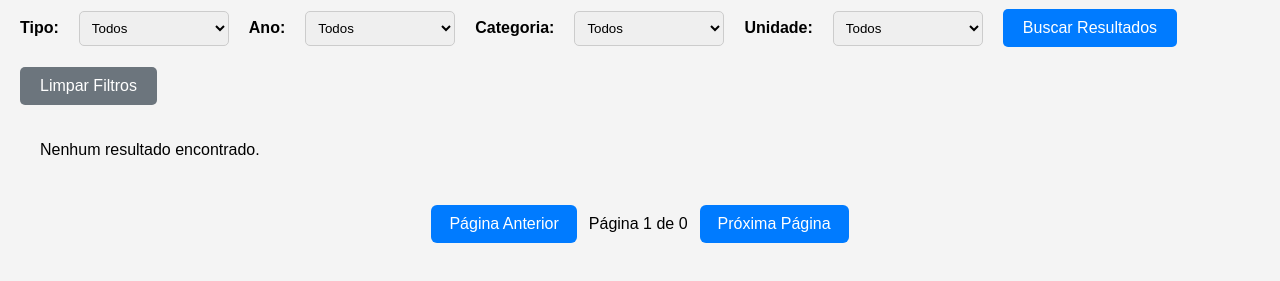
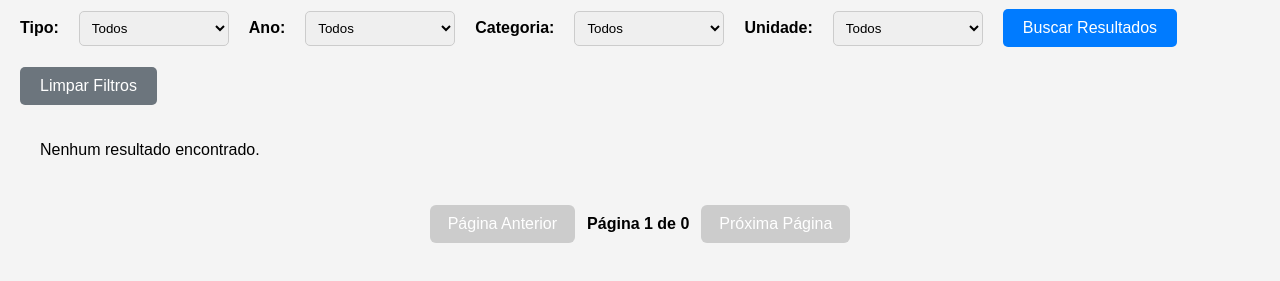
Before and after one commit to mdsg98/painel-premios, a plain HTML site: page index.html in a window 1280 px wide. Both pictures are taken after a click on the button "Buscar Resultados". Shown: the part 79-360 px from the top of the page. Drawn offline with Linux system fonts and the light colour scheme; no server answers.

Commit message:
chore: previous and next pagination button unable feature

```diff
--- a/style.css
+++ b/style.css
@@ -93,6 +93,16 @@ body {
         background-color: #0056b3; /* Muda a cor de fundo ao passar o mouse sobre os botões de paginação */
     }
 
+    #pagination-container button:disabled {
+        background-color: #ccc; /* Define a cor de fundo dos botões desativados */
+        cursor: not-allowed; /* Muda o cursor para indicar que o botão está desativado */
+    }
+
+    #pagination-container #page-info {
+        font-weight: bold; /* Deixa o texto em negrito */
+        font-size: 16px; /* Define o tamanho da fonte do texto de informações da página */
+    }
+
     /* Estilos para cada item de resultado */
     .item {
     background-color: #fff; /* Define a cor de fundo do item */
```
